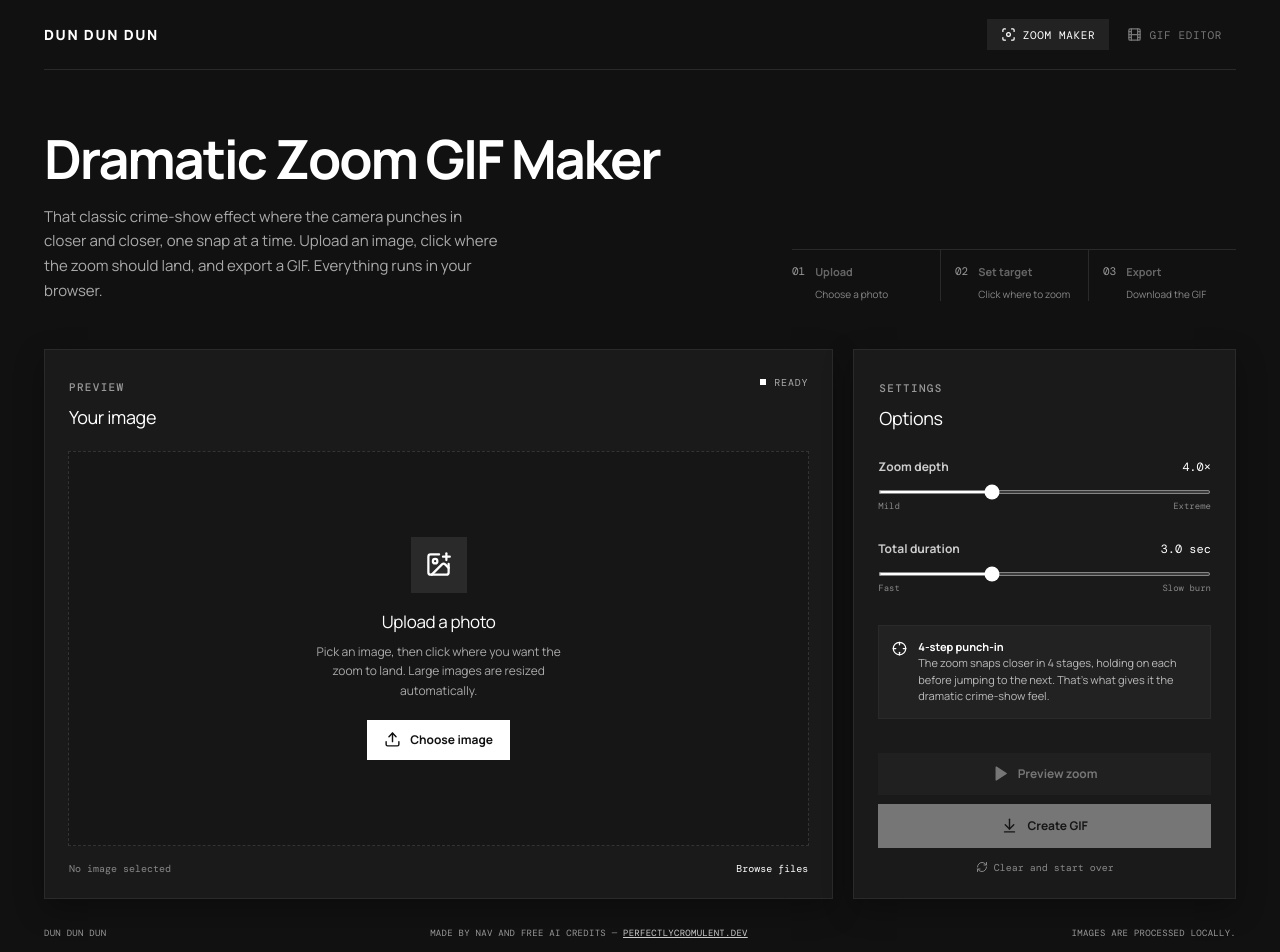
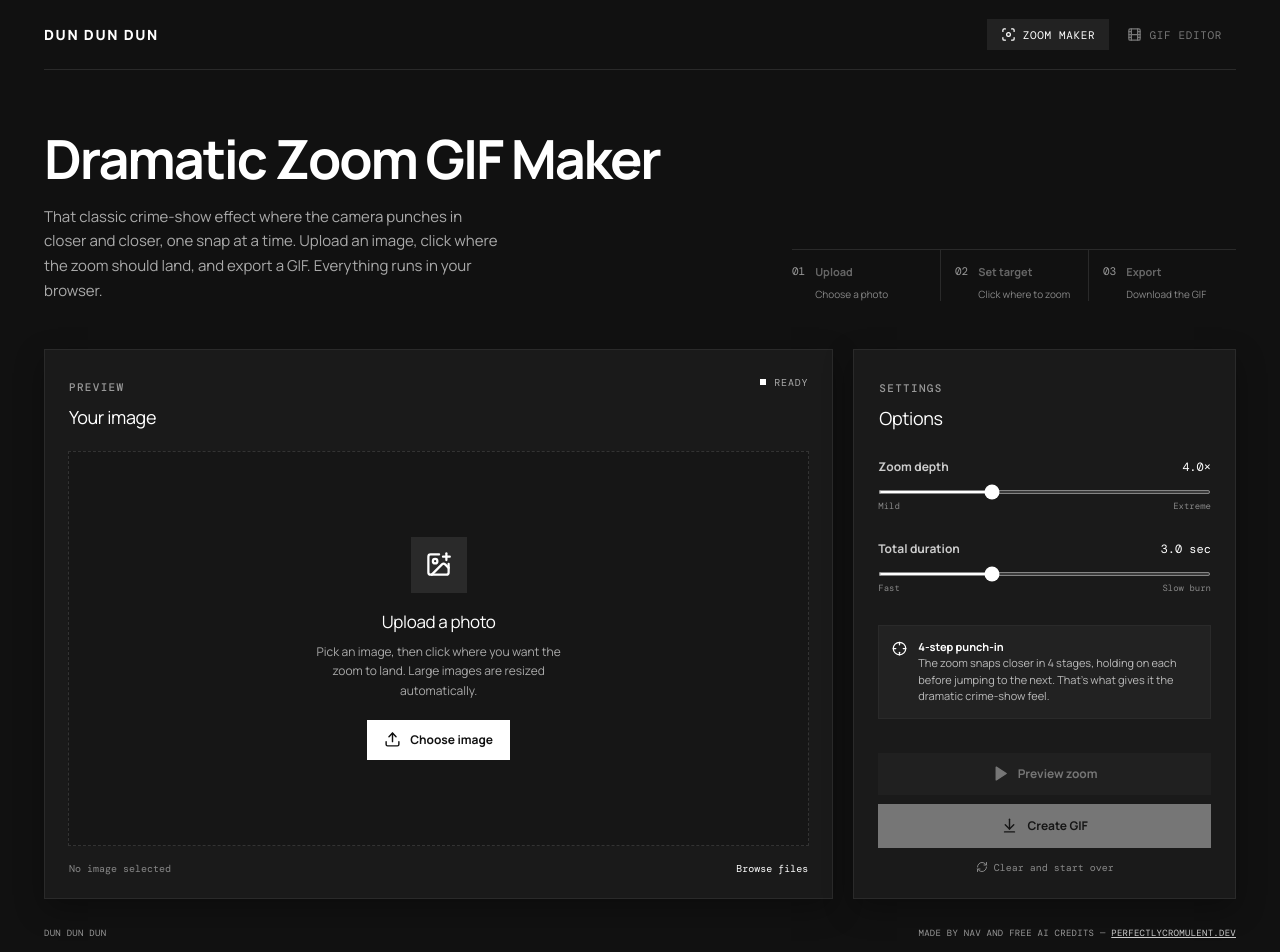
Before and after one commit to sirmews/dun-dun-zoom, a React (Vite) app: page /zoom in a window 1280 px wide. Shown: the top 952 px of the page. Built offline with nearby package versions, Linux system fonts and the light colour scheme.

Commit message:
Remove footer text

```diff
--- a/src/App.tsx
+++ b/src/App.tsx
@@ -36,7 +36,6 @@ function App() {
       <footer className="footer">
         <span>DUN DUN DUN</span>
         <span>Made by Nav and free AI credits — <a href="https://perfectlycromulent.dev" target="_blank" rel="noopener noreferrer" style={{ color: '#ccc', textDecoration: 'underline' }}>perfectlycromulent.dev</a></span>
-        <span>Images are processed locally.</span>
       </footer>
     </main>
   );
```
